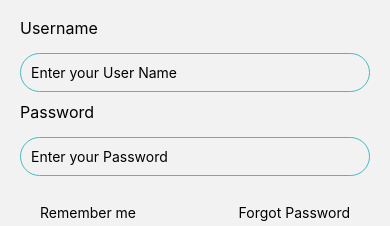
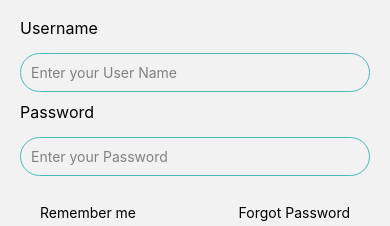
Before and after one commit to ChurchillV/daily-bites, a React Native app in the folder frontend/: screen /Login in a window 390 px wide. Shown: the part 294-520 px from the top of the page. Built offline with nearby package versions, Linux system fonts and the light colour scheme.

Commit message:
updated text inputs

```diff
--- a/frontend/screens/login.js
+++ b/frontend/screens/login.js
@@ -32,9 +32,18 @@ function Login(){
 
             {/* User Name and Password Fields */}
             <Text style={styles.inputHeader}>Username</Text>
-            <TextInput style={styles.input} placeholder="Enter your User Name" />
+            <TextInput
+                style={styles.input}
+                placeholder="Enter your User Name"
+                placeholderTextColor="gray"
+            />
             <Text style={styles.inputHeader}>Password</Text>
-            <TextInput style={styles.input} placeholder="Enter your Password" secureTextEntry={true} />
+            <TextInput
+                style={styles.input}
+                placeholder="Enter your Password"
+                placeholderTextColor="gray"
+                secureTextEntry={true}
+            />
 
             {/*Remeber me and forgot password */}
             <View style={styles.rememberForgot}>
--- a/frontend/screens/setLocation.js
+++ b/frontend/screens/setLocation.js
@@ -47,12 +47,14 @@ const SetLocation = () => {
           <TextInput
             style={styles.input}
             placeholder={'State'}
+            placeholderTextColor="gray"
             value={state.stateInput}
             onChangeText={handleStateInputChange}
            />
           <TextInput
             style={styles.input}
             placeholder={'City'}
+            placeholderTextColor="gray"
             value={state.cityInput}
             onChangeText={handleCityInputChange}
           />
--- a/frontend/screens/signup.js
+++ b/frontend/screens/signup.js
@@ -77,6 +77,7 @@ export default function Signup(){
                 value={email}
                 onChange={ (e) => setEmail(e.target.value)}
                 placeholder="Enter your email"
+                placeholderTextColor="gray"
             />
 
             <Text style={styles.inputHeader}>Username</Text>
@@ -85,6 +86,7 @@ export default function Signup(){
                 value= {username}
                 onChange={ (e) => setUsername(e.target.value)}
                 placeholder="Enter your User Name"
+                placeholderTextColor="gray"
             />
 
             <Text style={styles.inputHeader}>Password</Text>
@@ -93,6 +95,7 @@ export default function Signup(){
                 value={password}
                 onChange={ (e) => setPassword(e.target.value)}
                 placeholder="Enter your Password"
+                placeholderTextColor="gray"
                 secureTextEntry={true}
             />
 
```
